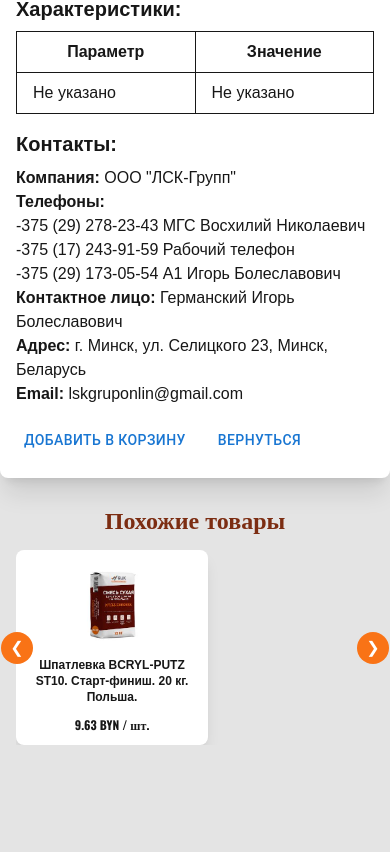
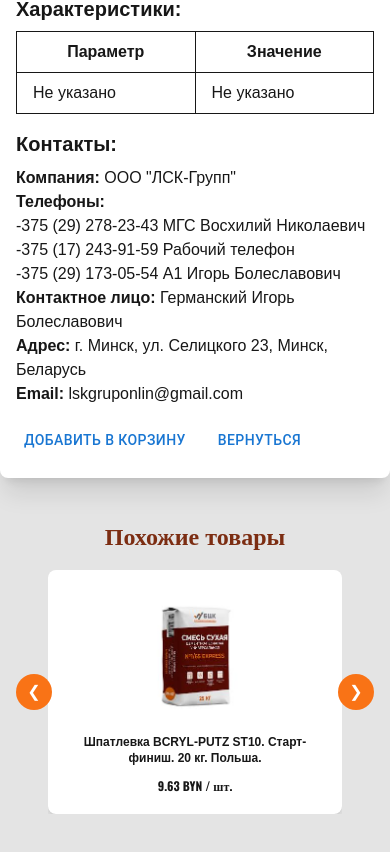
Before and after one commit to OwlinAzai/lsk_grupp_next, a Next.js app: page /catalog/1 in a window 390 px wide. Shown: the part 1064-1916 px from the top of the page. Before the commit the page ends 1841 px from the top, so only its background shows below. Built offline with nearby package versions, Linux system fonts and the light colour scheme.

Commit message:
Enhance SimilarProducts component: improve layout, update swiper settings for better responsiveness, and refine styling for product display

```diff
--- a/src/app/catalog/[id]/similarProducts.tsx
+++ b/src/app/catalog/[id]/similarProducts.tsx
@@ -1,6 +1,5 @@
 "use client";
 
-import { Button } from "@mui/material";
 import NextLink from "next/link";
 import Image from "next/image";
 import { Swiper, SwiperSlide } from "swiper/react";
@@ -21,53 +20,63 @@
   );
 
   return (
-    <div className="mt-2 pt-2 pb-8 flex justify-center">
+    <div className="mt-8 mb-4 pt-2 pb-8 mx-auto flex justify-center">
       <div className="w-full max-w-screen-lg px-4">
-        <h2 className="text-2xl sm:text-3xl font-bold mb-4 sm:mb-8 text-center text-orange-900">
+        <h2 className="text-2xl sm:text-3xl font-bold mb-5 sm:mb-8 text-center text-orange-900">
           Похожие товары
         </h2>
         {filteredProducts.length === 0 ? (
-          <p className="text-center text-orange-700">
-            Похожие товары не найдены!
-          </p>
+          <p className="text-center text-orange-700">Похожие товары не найдены!</p>
         ) : (
-          <div className="relative w-full">
+          <div className="relative w-full flex items-center">
+            {/* Кнопка влево */}
+            <button className="custom-swiper-button-prev absolute top-1/2 left-0 transform -translate-y-1/2 z-20 bg-orange-500 hover:bg-orange-600 text-white rounded-full w-9 h-9 sm:w-10 sm:h-10 flex items-center justify-center transition">
+              ❮
+            </button>
+
+            {/* Контейнер слайдера */}
+            <div className="w-full px-8 sm:px-12">
               <Swiper
                 modules={[Navigation]}
                 navigation={{
                   nextEl: ".custom-swiper-button-next",
                   prevEl: ".custom-swiper-button-prev",
                 }}
-              spaceBetween={16} // Увеличиваем отступы для лучшего отображения на маленьких экранах
-              slidesPerView={1} // По умолчанию 1 слайд на мобильных устройствах
+                spaceBetween={8} // Уменьшенные отступы между карточками
+                slidesPerView={1} // Начальное значение для мобильных устройств
                 loop={true}
+                centeredSlides={true} // Центрирование карточек
                 breakpoints={{
-                320: { slidesPerView: 1, spaceBetween: 16 },
-                480: { slidesPerView: 1.5, spaceBetween: 24 }, // 1.5 слайда с большим отступом
-                640: { slidesPerView: 2, spaceBetween: 24 },
-                768: { slidesPerView: 3, spaceBetween: 24 },
-                960: { slidesPerView: 4, spaceBetween: 32 },
+                // Хуй знает как, но я настроил. НЕ ТРОГАТЬ!!!
+                  480: { slidesPerView: 1.5, spaceBetween: 8 }, // Телефоны
+                  640: { slidesPerView: 2.2, spaceBetween: 8, centeredSlides: false },
+                  700: { slidesPerView: 2.7, spaceBetween: 1, centeredSlides: false },
+                  768: { slidesPerView: 3, spaceBetween: 8 },
+                  830: { slidesPerView: 3, spaceBetween: 8 },
+                  960: { slidesPerView: 4, spaceBetween: 8 },
+                  // Для экранов больше 640px
+                  1024: { slidesPerView: 4, spaceBetween: 8 }, // Ноутбуки
+                  1280: { slidesPerView: 4, spaceBetween: 8 }, // Десктопы
                 }}
-              className="w-full relative"
-              slideToClickedSlide={true}
+                className="w-full"
               >
                 {filteredProducts.map((product) => (
                   <SwiperSlide key={product.id} className="flex justify-center">
                     <NextLink href={`/catalog/${product.id}`} passHref>
-                    <div className="rounded-lg bg-white shadow-lg p-2 sm:p-4 w-48 sm:w-60 hover:bg-gray-100 transition duration-300">
-                      <div className="flex justify-center">
+                      <div className="rounded-lg bg-white shadow-md p-4 sm:p-5 w-full sm:w-52 hover:bg-[#fdf3e1] transition duration-300">
+                        <div className="flex justify-center mb-3">
                           <Image
                             src={product.imageURL}
                             alt={product.productName}
-                          width={60}
-                          height={60}
-                          className="object-cover"
+                            width={90}
+                            height={90}
+                            className="object-cover rounded-lg"
                           />
                         </div>
-                      <h3 className="text-xs sm:text-sm font-semibold text-center text-gray-900 mt-2">
+                        <h3 className="text-xs sm:text-sm font-semibold text-center text-gray-900 mt-2 mb-2">
                           {product.productName}
                         </h3>
-                      <div className="flex justify-center mt-2">
+                        <div className="flex justify-center">
                           <span className="bg-yellow-400 text-gray-900 text-xs sm:text-sm font-bold px-2 py-1 rounded">
                             {product.price} {product.currency} / шт.
                           </span>
@@ -77,14 +86,12 @@
                   </SwiperSlide>
                 ))}
               </Swiper>
+            </div>
 
-            {/* Кнопки управления вынесены за пределы слайдера */}
-            <div className="custom-swiper-button-prev absolute top-1/2 left-[-15px] sm:left-[-30px] transform -translate-y-1/2 z-20 bg-orange-500 hover:bg-orange-600 text-white rounded-full w-8 h-8 sm:w-10 sm:h-10 flex items-center justify-center transition">
-              ❮
-            </div>
-            <div className="custom-swiper-button-next absolute top-1/2 right-[-15px] sm:right-[-30px] transform -translate-y-1/2 z-20 bg-orange-500 hover:bg-orange-600 text-white rounded-full w-8 h-8 sm:w-10 sm:h-10 flex items-center justify-center transition">
+            {/* Кнопка вправо */}
+            <button className="custom-swiper-button-next absolute top-1/2 right-0 transform -translate-y-1/2 z-20 bg-orange-500 hover:bg-orange-600 text-white rounded-full w-9 h-9 sm:w-10 sm:h-10 flex items-center justify-center transition">
               ❯
-            </div>
+            </button>
           </div>
         )}
       </div>
--- a/src/app/components/header.tsx
+++ b/src/app/components/header.tsx
@@ -79,7 +79,7 @@
             {filteredProducts.length > 0 ? (
               filteredProducts.map((product) => (
                 <NextLink key={product.id} href={`/catalog/${product.id}`}>
-                  <div className="p-2 hover:bg-gray-100 cursor-pointer flex items-center space-x-3 border-b last:border-b-0">
+                  <div className="p-2 hover:bg-[#fdf3e1] cursor-pointer flex items-center space-x-3 border-b last:border-b-0">
                     <Image
                       src={product.imageURL}
                       alt={product.productName}
```
Lines whose indentation alone changed are shown as unchanged.
